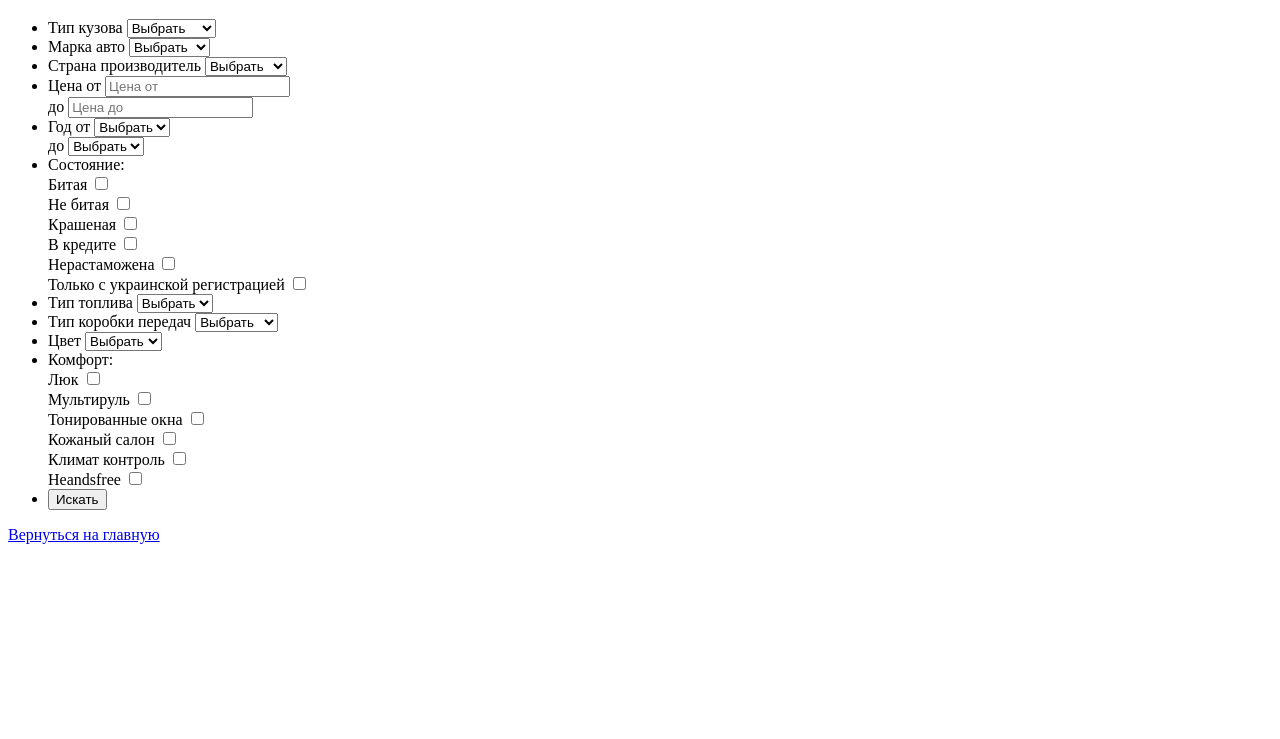
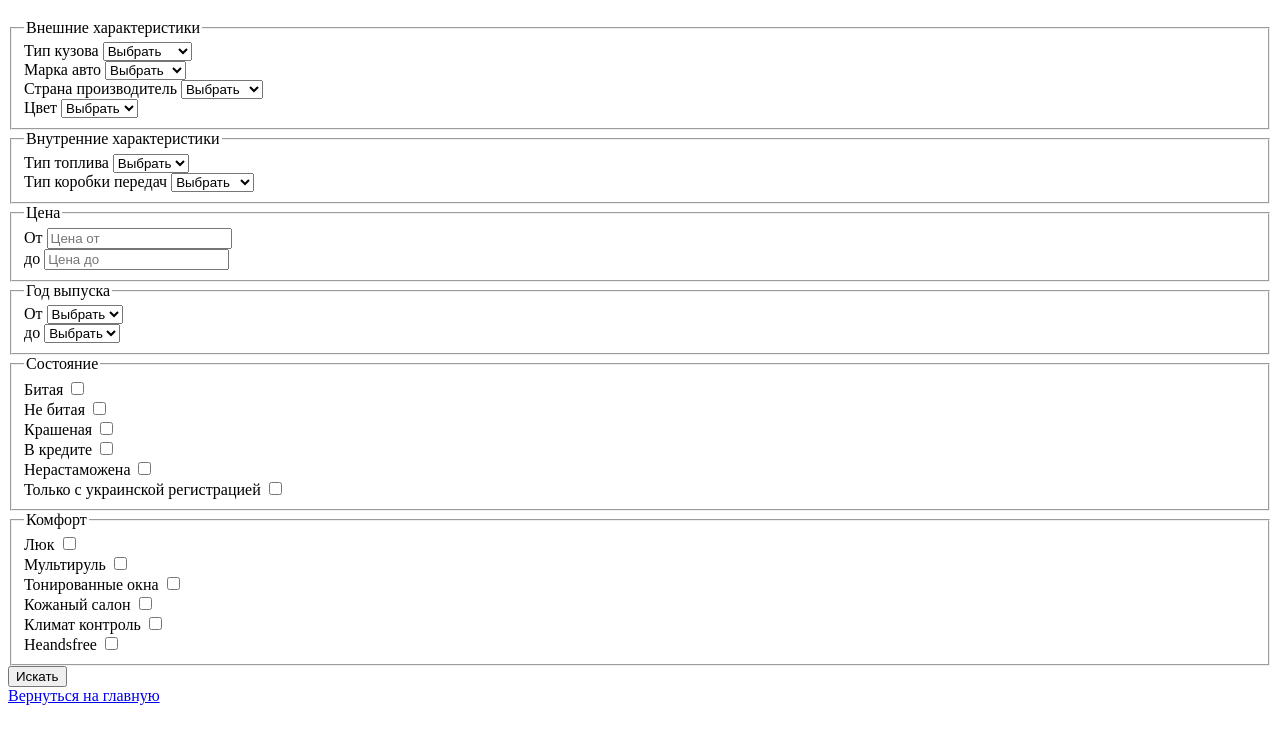
Before and after one commit to AnastasiaZaichenko/AnastasiaZaichForm, a plain HTML site: page search.html in a window 1280 px wide. Shown: the part 61-800 px from the top of the page. Drawn offline with Linux system fonts and the light colour scheme.

Commit message:
Внесла изменения по дз

```diff
--- a/search.html
+++ b/search.html
@@ -9,8 +9,9 @@
 <body>
     <h1>Поиск</h1>
     <form method="get" action="https://tests.fomenko.top/echo/index.php">
-        <ul>
-            <li>
+        <fieldset>
+            <legend>Внешние характеристики</legend>
+            <div>
                 <label for="type">Тип кузова</label>
                 <select name="type" id="type">
                     <option value="">Выбрать</option>
@@ -20,8 +21,8 @@
                     <option value="Кабриолет">Кабриолет</option>
                     <option value="Седан">Седан</option>
                 </select>
-            </li>
-            <li>
+            </div>
+            <div>
                 <label for="model">Марка авто</label>
                 <select name="model" id="model">
                     <option value="">Выбрать</option>
@@ -34,8 +35,8 @@
                     <option value="Audi">Audi</option>
                     <option value="Chevrolet">Chevrolet</option>
                 </select>
-            </li>
-            <li>
+            </div>
+            <div>
                 <label for="country">Страна производитель</label>
                 <select name="country" id="country">
                     <option value="">Выбрать</option>
@@ -48,20 +49,57 @@
                     <option value="Италия">Италия</option>
                     <option value="Украина">Украина</option>
                 </select>
-            </li>
-            <li>
+            </div>
             <div>
-                    <label for="price">Цена от</label>
+                <label for="color">Цвет</label>
+                <select name="color" id="color">
+                    <option value="">Выбрать</option>
+                    <option value="Зеленый">Зеленый</option>
+                    <option value="Серый">Серый</option>
+                    <option value="Синий">Синий</option>
+                    <option value="Красный">Красный</option>
+                    <option value="Белый">Белый</option>
+                </select>
+            </div>
+        </fieldset>
+        <fieldset>
+            <legend>Внутренние характеристики</legend>
+            <div>
+                <label for="fuel">Тип топлива</label>
+                <select name="fuel" id="fuel">
+                    <option value="">Выбрать</option>
+                    <option value="Бензин">Бензин</option>
+                    <option value="Дизель">Дизель</option>
+                    <option value="Газ">Газ</option>
+                    <option value="Гибрид">Гибрид</option>
+                </select>
+            </div>
+            <div>
+                <label for="transmisson">Тип коробки передач</label>
+                <select name="transmisson" id="transmisson">
+                    <option value="">Выбрать</option>
+                    <option value="Автомат">Автомат</option>
+                    <option value="Механика">Механика</option>
+                    <option value="Робот">Робот</option>
+                    <option value="Вариатор">Вариатор</option>
+                </select>
+            </div>
+        </fieldset>
+        <fieldset>
+            <legend>Цена</legend>
+            <div>
+                <label for="price">От</label>
                 <input name="price" id="price" placeholder="Цена от">
             </div>
             <div>
                 <label for="priceto">до</label>
                 <input name="priceto" id="priceto" placeholder="Цена до">
             </div>
-            </li>
-            <li>
+        </fieldset>
+        <fieldset>
+            <legend>Год выпуска</legend>
             <div>
-                    <label for="year">Год от</label>
+                <label for="year">От</label>
                 <select name="year" id="year">
                     <option value="">Выбрать</option>
                     <option value="1994">1994</option>
@@ -110,9 +148,9 @@
                     <option value="2012">2012</option>
                 </select>
             </div>
-            </li>
-            <li>
-                <div><a>Состояние:</a></div>
+        </fieldset>
+        <fieldset>
+            <legend>Состояние</legend>
             <div>
                 <label for="checkbox1">Битая</label>
                 <input name="checkbox1" id="checkbox1" type="checkbox">
@@ -137,40 +175,9 @@
                 <label for="checkbox6">Только с украинской регистрацией</label>
                 <input name="checkbox6" id="checkbox6" type="checkbox">
             </div>
-            </li>
-            <li>
-                <label for="fuel">Тип топлива</label>
-                <select name="fuel" id="fuel">
-                    <option value="">Выбрать</option>
-                    <option value="Бензин">Бензин</option>
-                    <option value="Дизель">Дизель</option>
-                    <option value="Газ">Газ</option>
-                    <option value="Гибрид">Гибрид</option>
-                </select>
-            </li>
-            <li>
-                <label for="transmisson">Тип коробки передач</label>
-                <select name="transmisson" id="transmisson">
-                    <option value="">Выбрать</option>
-                    <option value="Автомат">Автомат</option>
-                    <option value="Механика">Механика</option>
-                    <option value="Робот">Робот</option>
-                    <option value="Вариатор">Вариатор</option>
-                </select>
-            </li>
-            <li>
-                <label for="color">Цвет</label>
-                <select name="color" id="color">
-                    <option value="">Выбрать</option>
-                    <option value="Зеленый">Зеленый</option>
-                    <option value="Серый">Серый</option>
-                    <option value="Синий">Синий</option>
-                    <option value="Красный">Красный</option>
-                    <option value="Белый">Белый</option>
-                </select>
-            </li>
-            <li>
-                <div><a>Комфорт:</a></div>
+        </fieldset>
+        <fieldset>
+            <legend>Комфорт</legend>
             <div>
                 <label for="hatch">Люк</label>
                 <input name="hatch" id="hatch" type="checkbox">
@@ -194,13 +201,10 @@
                 <label for="heandsfree">Heandsfree</label>
                 <input name="heandsfree" id="heandsfree" type="checkbox">
             </div>
-            </li>
-            <li>
-                <div>
+        </fieldset>
+    </form>
+    <form>
         <button type="submit">Искать</button>
-                </div>
-            </li>
-        </ul>
     </form>
     <div>
         <a href="./index.html">Вернуться на главную</a>
```
Lines whose indentation alone changed are shown as unchanged.
